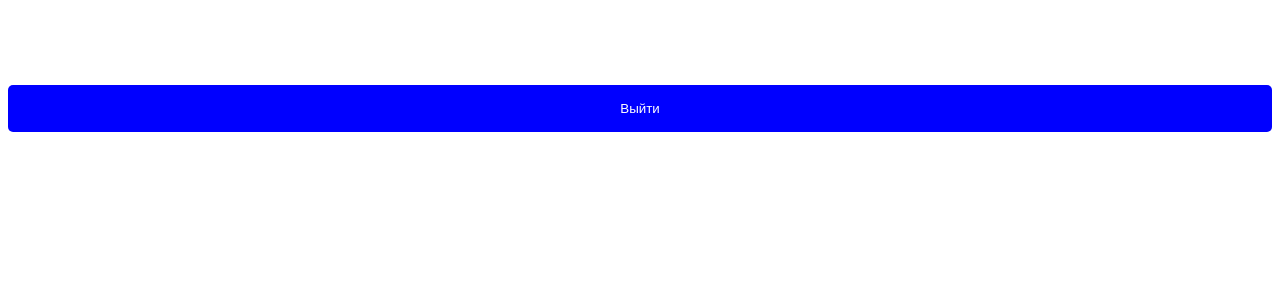
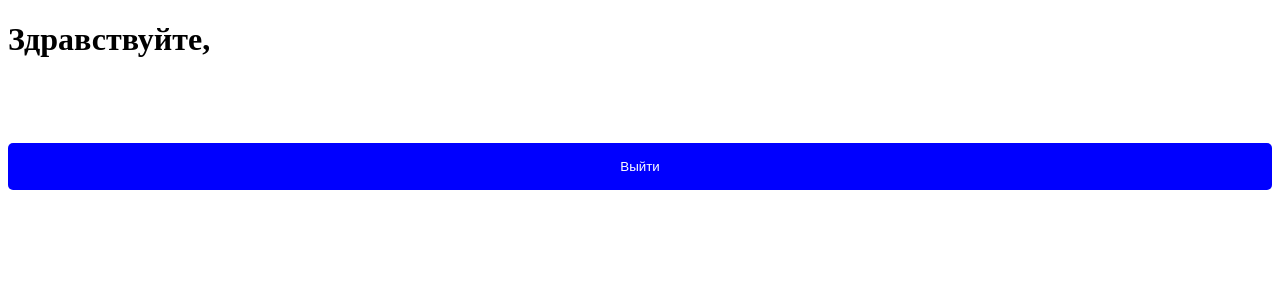
Before and after one commit to Turan141/userLoginAppTest, a React (Create React App) app: page /profile in a window 1280 px wide. Shown: the top 300 px of the page. Built offline with nearby package versions, Linux system fonts and the light colour scheme; sample sign-in values are in the browser's storage.

Commit message:
tyring to get task into server

```diff
--- a/package.json
+++ b/package.json
@@ -12,6 +12,7 @@
   ],
   "main": "src/index.tsx",
   "dependencies": {
+    "@types/react-dom": "17.0.14",
     "@types/react-router-dom": "5.3.3",
     "@types/styled-components": "5.1.24",
     "axios": "0.26.1",
--- a/src/App.tsx
+++ b/src/App.tsx
@@ -110,10 +110,15 @@ export const Userprofile: FC = () => {
   const userEmail = localStorage.getItem("email");
   return (
     <>
-      <h1>{userEmail}</h1>
+      <h1>Здравствуйте, {userEmail}</h1>
       <ConfirmButton onClick={logOutHandler}>Выйти</ConfirmButton>
     </>
   );
+};
+
+type Axios = {
+  login: string;
+  password: string;
 };
 
 export const LoginWindow: FC = () => {
@@ -126,7 +131,10 @@ export const LoginWindow: FC = () => {
 
   //I could use Redux RTK + Query for this, but they were not in must-have-stack for this project
   // Preferred to stick to useState hooks
-  const [logPassFromAxios, setLogPass] = useState(null);
+  const [logPassFromAxios, setLogPass] = useState<Axios>({
+    login: "",
+    password: ""
+  });
   const [showError, setShowError] = useState(false);
   const [isFetching, setFetching] = useState(false);
 
@@ -147,6 +155,7 @@ export const LoginWindow: FC = () => {
 
   const checkLogin = () => {
     const local: boolean = Boolean(localStorage.getItem("isLoggedIn"));
+
     if (local) {
       navigate("/profile");
     }
@@ -161,6 +170,7 @@ export const LoginWindow: FC = () => {
     // imitate server response time for 1500ms with setTimeout
     setFetching(true);
     setTimeout(() => {
+      if (logPassFromAxios) {
         if (
           data.login.trim() === logPassFromAxios.login &&
           data.password === logPassFromAxios.password
@@ -172,6 +182,8 @@ export const LoginWindow: FC = () => {
         } else {
           setShowError(true);
         }
+      }
+
       setFetching(false);
     }, 1500);
   };
@@ -217,10 +229,6 @@ export const LoginWindow: FC = () => {
           Отправить
         </ConfirmButton>
       </Form>
-      {/* <Routes>
-        <Route path="/userprofile" element={<Userprofile />} />
-        <Route path="/login" element={<LoginWindow />} />
-      </Routes> */}
     </Section>
   );
 };
```
Lines whose indentation alone changed are shown as unchanged.
